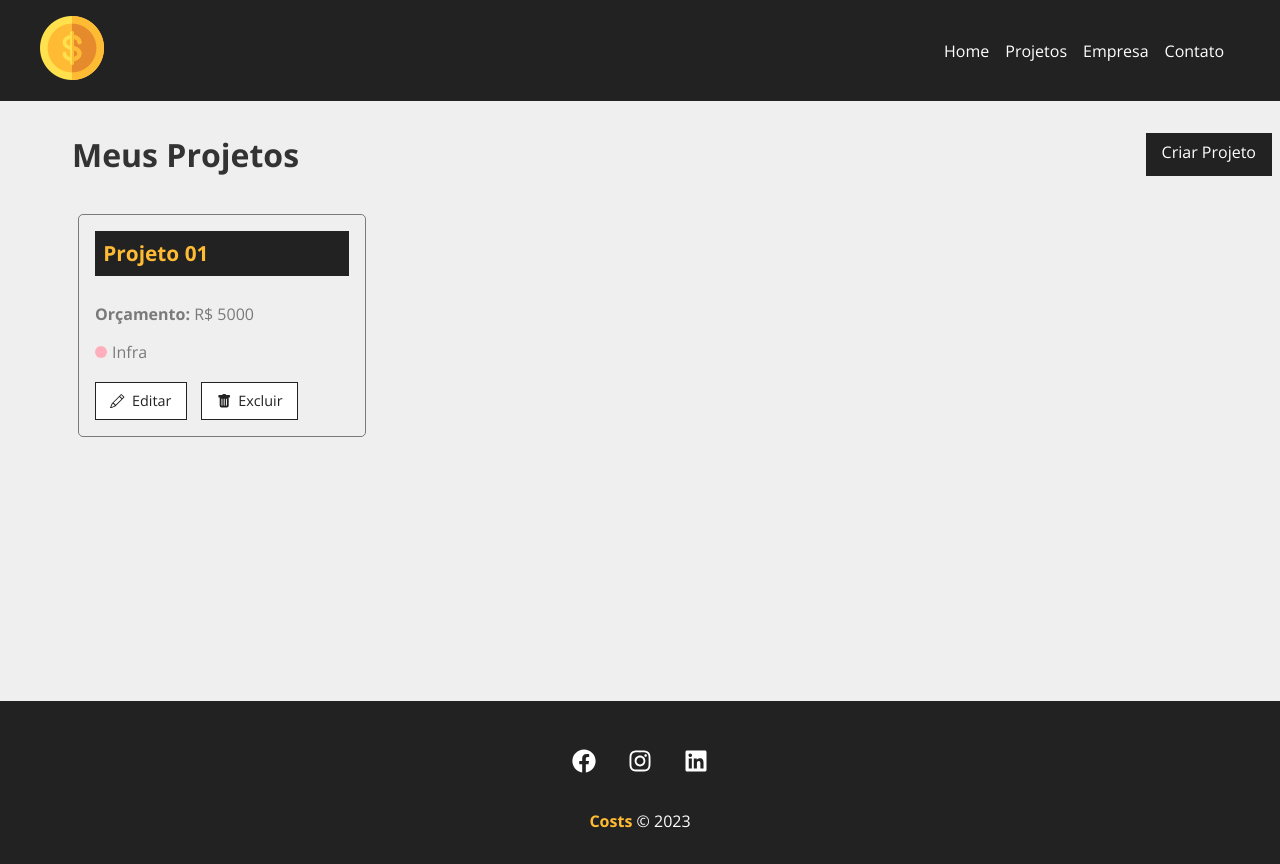
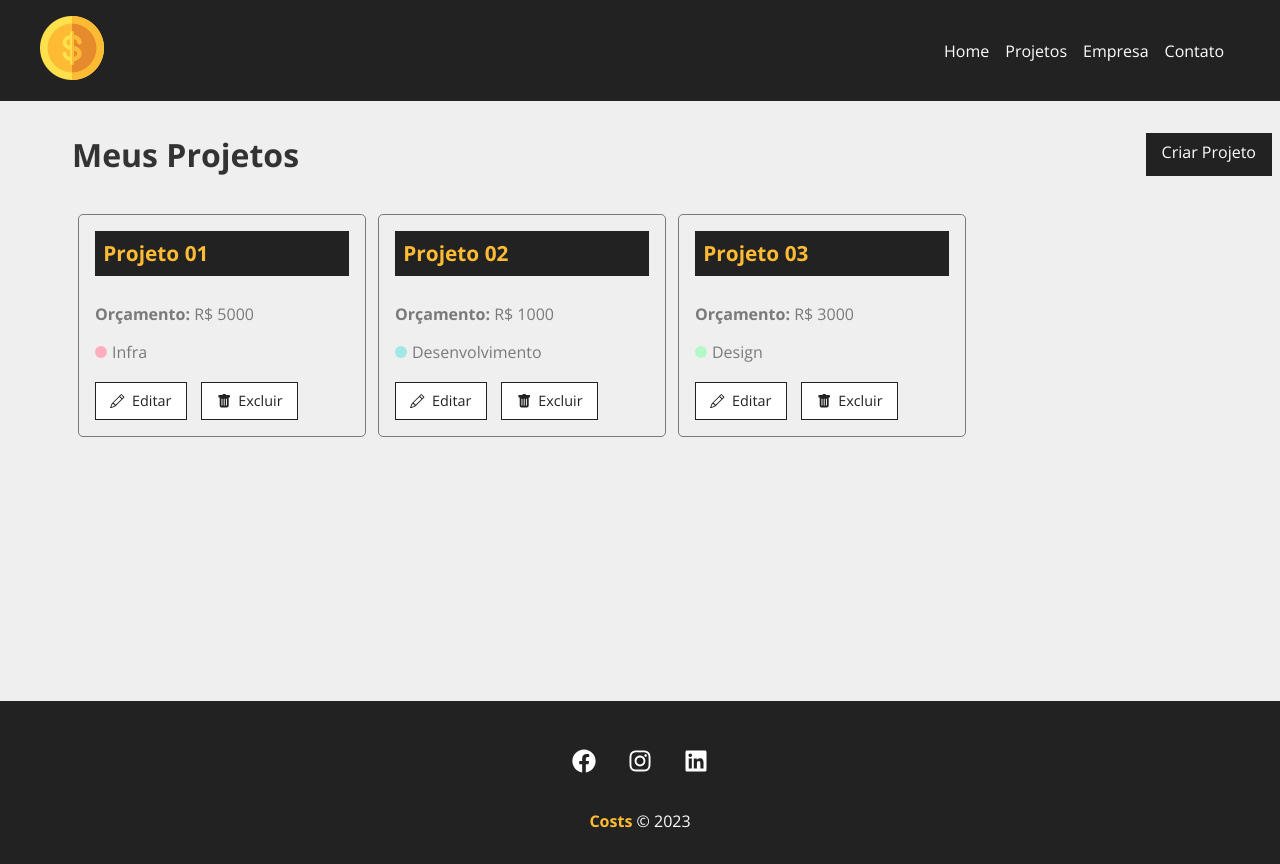
Before and after one commit to FellipeCastro/costs-react, a React (Create React App) app: page /projects in a window 1280 px wide. Shown: the top 864 px of the page. Built offline with nearby package versions, Linux system fonts and the light colour scheme; data requests are answered from the project's data file.

Commit message:
Primeira parte feita

```diff
--- a/db.json
+++ b/db.json
@@ -10,6 +10,28 @@
       "cost": 0,
       "services": [],
       "id": 1
+    },
+    {
+      "name": "Projeto 02",
+      "budget": "1000",
+      "category": {
+        "id": "2",
+        "name": "Desenvolvimento"
+      },
+      "cost": 0,
+      "services": [],
+      "id": 2
+    },
+    {
+      "name": "Projeto 03",
+      "budget": "3000",
+      "category": {
+        "id": "3",
+        "name": "Design"
+      },
+      "cost": 0,
+      "services": [],
+      "id": 3
     }
   ],
   "categories": [
--- a/src/App.js
+++ b/src/App.js
@@ -5,6 +5,7 @@
 import Company from './components/pages/Company';
 import NewProject from './components/pages/NewProject';
 import Projects from './components/pages/Projects';
+import Project from './components/pages/Project';
 
 /*Layout*/
 import Container from './components/layout/Container';
@@ -22,6 +23,7 @@
         <Route path="/company" element={<Company />} />
         <Route path="/contact" element={<Contact />} />
         <Route path="/newproject" element={<NewProject />} />
+        <Route path="/project/:id" element={<Project />} />
       </Routes>
       </Container>
       <Footer />
--- /dev/null
+++ b/src/components/pages/Project.js
@@ -0,0 +1,28 @@
+import styles from './Project.module.css';
+import { useParams } from 'react-router-dom';
+import { useState, useEffect } from 'react';
+
+function Project() {
+    const {id} = useParams()
+    const [project, setProject] = useState([])
+
+    useEffect(() => {
+        fetch(`http://localhost:5000/projects/${id}`, {
+            method: 'GET',
+            headers: {
+                'Content-Type': 'application/json'
+            }
+        })
+        .then((resp) => resp.json())
+        .then((data) => {
+            setProject(data)
+        })
+        .catch((err) => console.log(err))
+    }, [id])
+
+    return (
+        <p>{project.name}</p>
+    )
+}
+
+export default Project
--- a/src/components/project/ProjectCard.js
+++ b/src/components/project/ProjectCard.js
@@ -19,7 +19,7 @@
                 <span className={`${styles[category.toLowerCase()]}`}></span> {category}
             </p>
             <div className={styles.project_card_actions}>
-                <Link to='/'>
+                <Link to={`/project/${id}`}>
                     <BsPencil/> Editar
                 </Link>
                 <button onClick={remove}>
```
Also changed, not shown: src/components/pages/Project.module.css (added).
